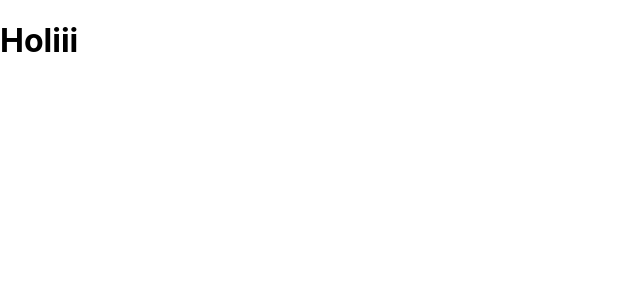
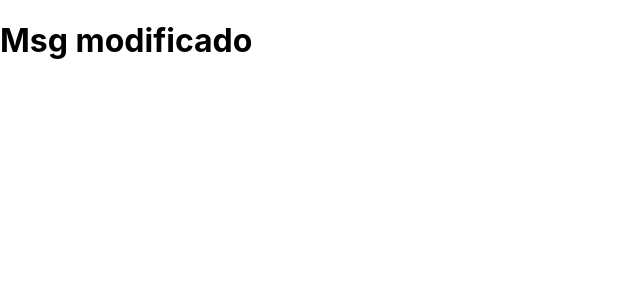
Before and after one commit to SebastianGasc/react_testing, a React (Create React App) app: page / in a window 1280 px wide. Shown: the top 300 px of the page, without its empty margins (0-640 px from the left). Built offline with nearby package versions, Linux system fonts and the light colour scheme.

Commit message:
Msg modificado en app.js

```diff
--- a/src/App.js
+++ b/src/App.js
@@ -3,7 +3,7 @@ import './App.css';
 
 function App() {
   return (
-    <h1>Holiii</h1>
+    <h1>Msg modificado</h1>
   );
 }
 
```
